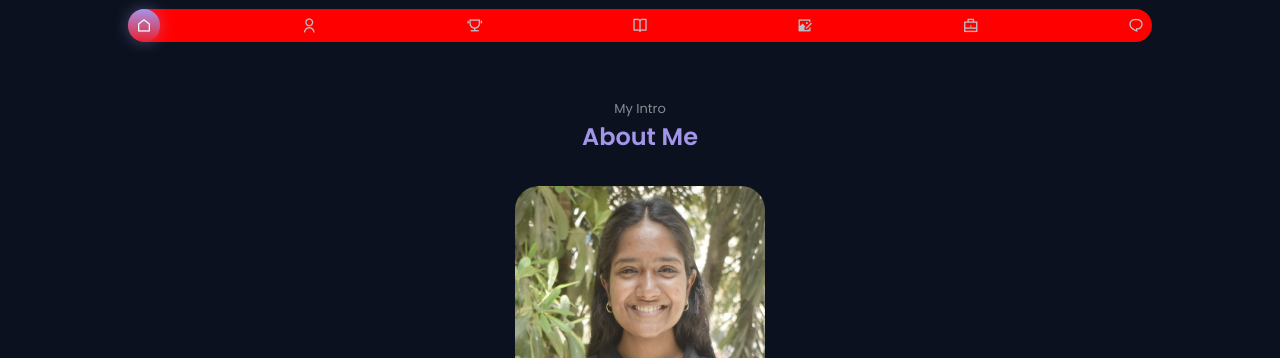
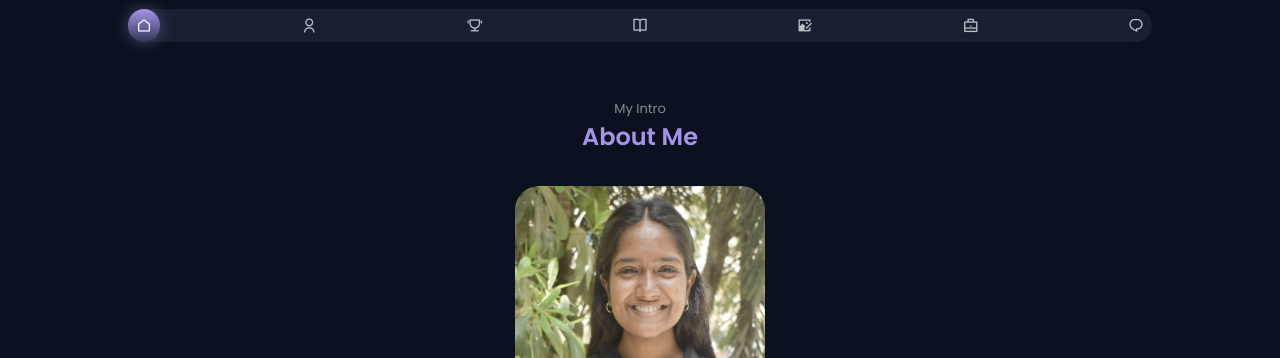
Before and after one commit to Unnatttii/Unnati_Portfolio, a website: page public/index.html in a window 1280 px wide. Shown: the part 742-1100 px from the top of the page. Drawn offline with nearby package versions, Linux system fonts and the light colour scheme.

Commit message:
checking

```diff
--- a/public/assets/css/styles.css
+++ b/public/assets/css/styles.css
@@ -254,8 +254,7 @@ body.light-theme{
 .nav__menu{
   position: fixed;
   bottom: 1rem;
-  background-color: red;
-  /* background-color: hsla(var(--second-hue), 32%, 16%, .8); */
+  background-color: hsla(var(--second-hue), 32%, 16%, .8);
   width: 80%;
   border-radius: 4rem;
   padding: 2 rem 2.25rem;
```
